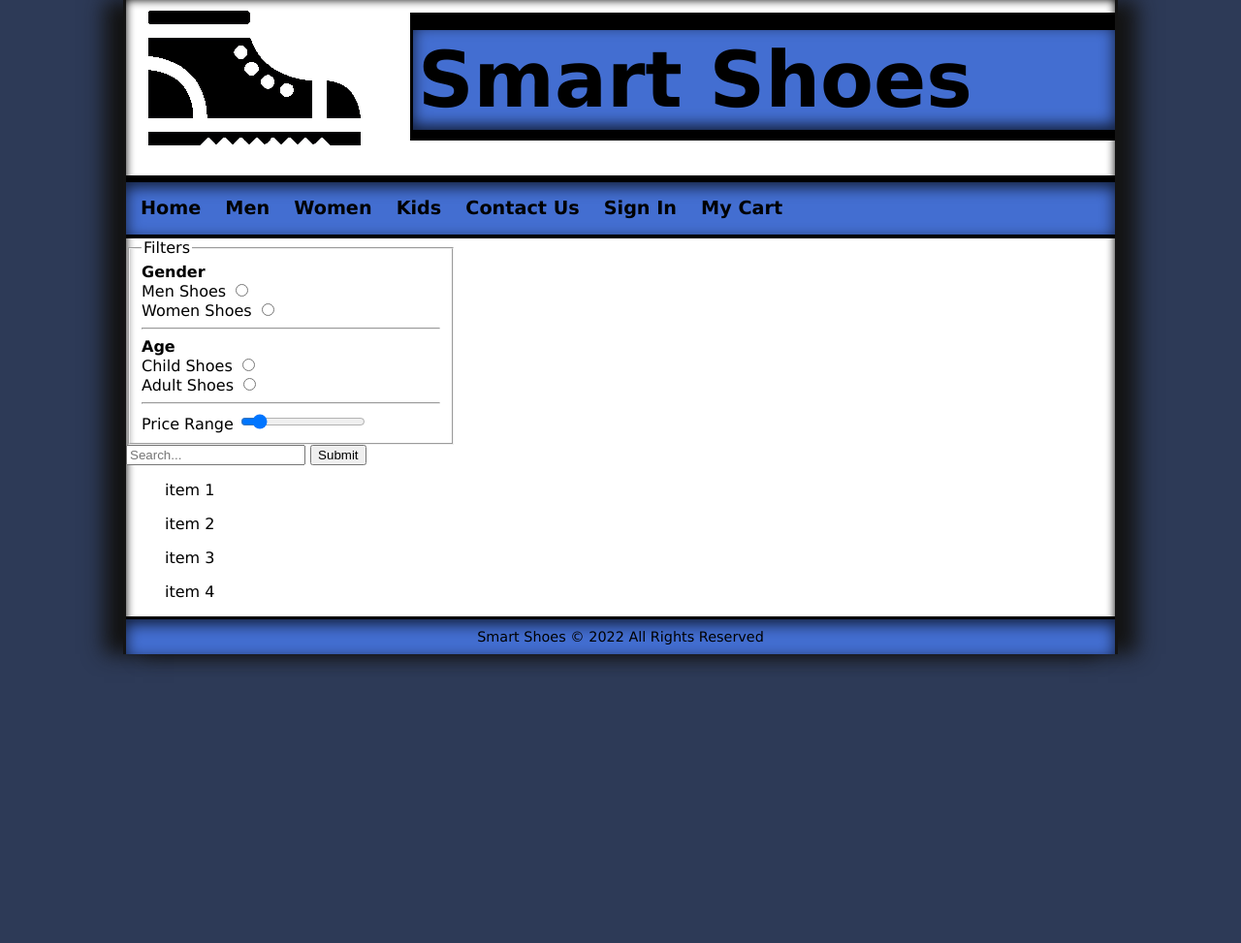
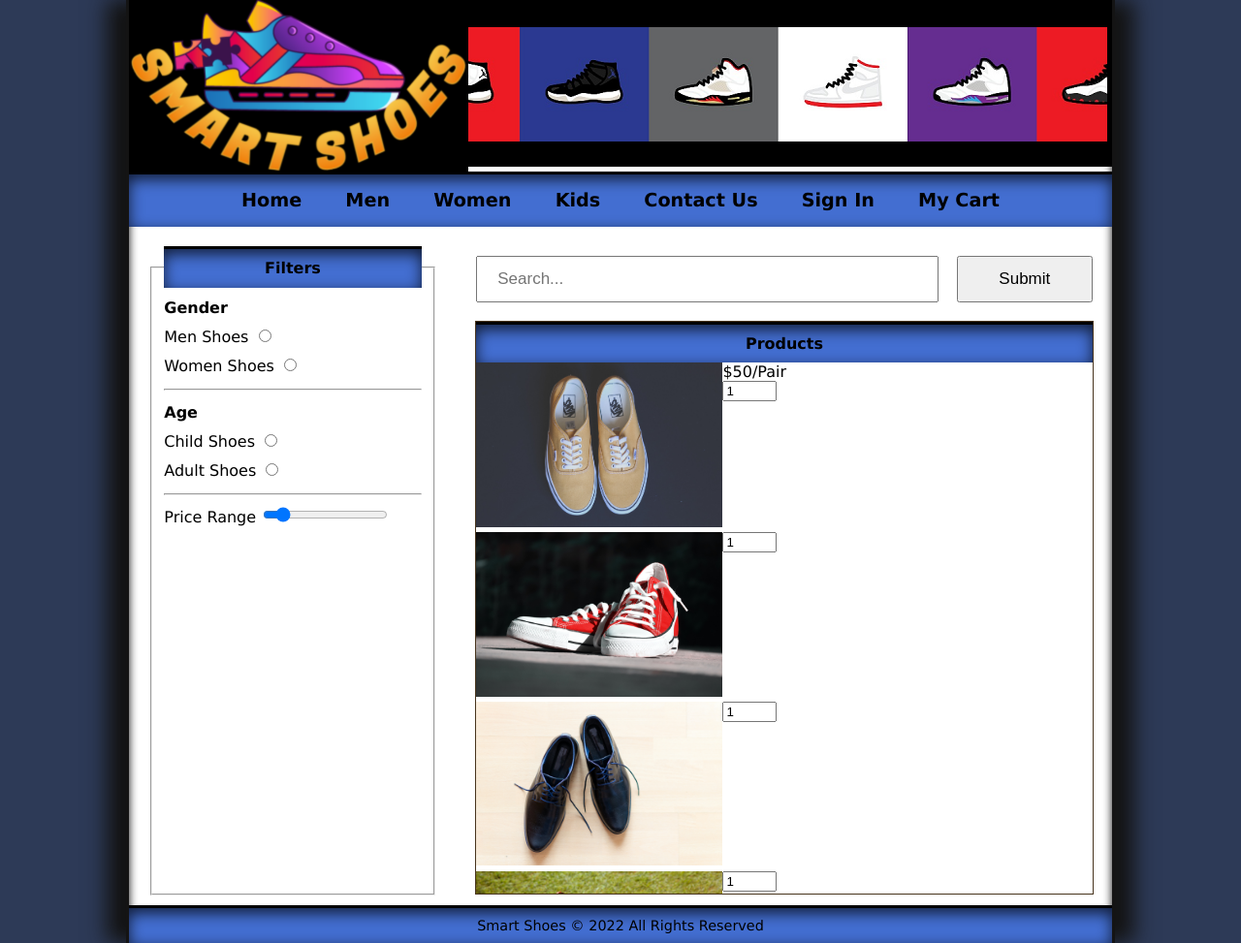
Before and after one commit to LoFonWorks/Smart-Shoes, a PHP site: page /searchPage.html in a window 1280 px wide. Shown: the whole page at 97% size. Before the commit the page ends 689 px from the top, so only its background shows below. Run offline with PHP 8.4, Linux system fonts and the light colour scheme.

Commit message:
Add files via upload

```diff
--- a/searchPage.css
+++ b/searchPage.css
@@ -6,8 +6,31 @@
     Filename: seachPage.css
 */
 
+/*Initial Settings*/
+article, aside, figcaption, figure,
+footer, header, main, nav, section {
+   display: block;
+}
+
+address, article, aside, blockquote, body, cite,
+div, dl, dt, dd, em, figcaption, figure, footer,
+h1, h2, h3, h4, h5, h6, header, html, img,
+li, main, nav, ol, p, section, span, ul {
+   margin: 0;
+   padding: 0;
+   border: 0;
+   font-size: 100%;
+   vertical-align: baseline;
+   background: transparent;
+   -webkit-box-sizing: border-box;
+   -moz-box-sizing: border-box;
+   box-sizing: border-box;
+}
+
+/*Specialized Formating*/
 html {
     background-color: rgb(45, 58, 87);
+    height: 100%;
 }
 
 body {
@@ -24,66 +47,92 @@ body {
     width: 100%;
 }
 
+/*
 header {
     border-bottom: 1px solid rgb(0, 0, 0);
 }
+*/
 
-body header section h1 {
-	float: right;
-    width: 70%;
-    font-size: 5em;
-    background-color: rgb(67, 110, 209);
-    margin: 0;
-    margin-top: 13px;
-    padding: 5px;
+#logoimg
+{
+    float: left;
+}
+
+header h6 {
+    width: 100%;
+    font-size: 6em;
+    background-image: url("shoe2.png");
+    padding: 8px;
     border-top: 5mm solid black;
-    box-shadow: inset 0 -5px 15px 0px rgba(0, 0, 0, 0.75);
-    border-bottom: 3mm solid black;
+    box-shadow: inset  -5px 10px 0px rgb(0, 0, 0);
+    border-bottom: 7mm solid black;
     border-left: 1mm solid black;
+    color: rgba(0, 0, 0, 0);
 }
 
 header nav ul {
-    background-color: rgb(67, 110, 209);
+    background-color: rgb(67,110,209);
     list-style-type: none;
     margin: 0;
     padding: 5px;
-    border-top: 2mm solid black;
+    border-top: 1mm solid black;
     box-shadow: inset 0 5px 15px 0px rgba(0, 0, 0, 0.75);
-    border-bottom: 1mm solid black;
+    text-align: center;
+    width: 100%;
+    overflow: auto;
+
 }
-
 header nav ul li {
     font-size: 1.2em;
     line-height: 2.3em;
     display: inline;
     height: 2.3em;
-    padding: 0 10px;
+    padding: 0px 15px 0px 15px;
 }
-
 header nav ul li a {
     font-weight: bold;
     color: black;
-    width: 100%;
     text-decoration: none;
+    padding: 5px;
+    width: 12.5%;
+    text-align: center;
+
 }
-
 header nav ul li a:hover {
-    color: red;
-    text-decoration: underline;
+    background-color: #f62f5e;
+    color:#fff;
+    text-decoration: none;
+    border-radius: 30px;
 }
-
-footer {
-    border-top: 1mm solid black;
-    box-shadow: inset 0 5px 15px 0px rgba(0, 0, 0, 0.75);
-	background-color: rgb(67, 110, 209);
-	font-size: 0.9em;
-	padding: 10px 0px;
-	text-align: center;
+header nav ul li a:active {
+    background-color: rgb(168, 207, 95);
+    text-decoration: none;
 }
 
 fieldset
 {
-    min-height: 100%;
+    height: 650px;
+    line-height: 30px;
+}
+
+fieldset legend
+{
+    text-align: center;
+    background: rgb(67, 110, 209);
+    border-top: 1mm solid black;
+    box-shadow: inset 0 5px 15px 0px rgba(0, 0, 0, 0.75);
+    padding: 10px 0px;
+    width: 100%;
+    font-weight: bold;
+    line-height: 20px;
+}
+
+div[class^="col-"]
+{
+   padding: 2%;
+   box-sizing: border-box;
+   height: 700px;
+   float:left;
 }
 
 div.col-1-3
@@ -95,3 +144,70 @@ div.col-2-3
 {
    width: 66.67%;
 }
+
+.searchbar input {
+    float: none;
+    width: 75%;
+    display: block;
+    padding: 12px 20px;
+    box-sizing: border-box;
+    font-size: 1.0625em;
+    margin-top: 10px;
+}
+
+.searchbar button {
+    float: right;
+    width: 22%;
+    padding: 12px 10px;
+    margin-top: -48px;
+    font-size: 1.0625em;
+    cursor: pointer;
+}
+
+.searchResults
+{
+    position: relative;
+    height: 590px;
+    overflow: auto;
+    margin-top: 20px;
+    outline-width: 1px;
+    outline-style: solid;
+    outline-color: rgb(71, 52, 29);
+}
+
+.searchResults h1
+{
+    text-align: center;
+    background: rgb(67, 110, 209);
+    border-top: 1mm solid black;
+    box-shadow: inset 0 5px 15px 0px rgba(0, 0, 0, 0.75);
+    padding: 10px 0px;
+    position: sticky;
+    top: 0;
+}
+
+div[class^="item"]
+{
+    height: 175px;
+}
+
+div[class^="item"] img
+{
+    float: left;
+    width: 40%;
+}
+
+div[class^="item"] div
+{
+    width: 60%;
+}
+
+footer {
+    clear: both;
+    border-top: 1mm solid black;
+    box-shadow: inset 0 5px 15px 0px rgba(0, 0, 0, 0.75);
+	background-color: rgb(67, 110, 209);
+	font-size: 0.9em;
+	padding: 10px 0px;
+    text-align: center;
+}
--- a/searchPage.html
+++ b/searchPage.html
@@ -17,10 +17,10 @@
 
     <body>
         <header>
-            <section>
-                <a href="home.html"><img src="smart_shoes.png" alt="Smart Shoes" id="logoimg"/></a>
-                <h1>Smart Shoes</h1>
-            </section>
+            <a href="home.html"><img src="shoe.png" alt="Smart Shoes" id="logoimg"/></a>
+            <h6>
+            ..
+            </h6>
             <nav>
                 <ul>
                     <li><a href="home.html">Home</a></li>
@@ -29,7 +29,7 @@
                     <li><a href="searchPage.html">Kids</a></li>
                     <li><a href="#">Contact Us</a></li>
                     <li><a href="#">Sign In</a></li>
-                    <li><a href="#">My Cart</a></li>
+                    <li><a href="paymentPage.html">My Cart</a></li>
                 </ul>
             </nav>
         </header>
@@ -65,6 +65,7 @@
                     </div>
                 </fieldset>
             </div>
+
             <div class="col-2-3">
                 <div class="searchbar">
                     <input type="text" placeholder="Search..." name="search">
@@ -72,16 +73,35 @@
                 </div>
 
                 <div class="searchResults">
-                    <ul>
-                        <p>item 1</p>
-                        <p>item 2</p>
-                        <p>item 3</p>
-                        <p>item 4</p>
-                    </ul>
+                    <h1>Products</h1>
+                    <div class="item1">
+                        <img src="popular1.jpg"/>
+                        <div>
+                            <p>$50/Pair</p>
+                            <input id="item1Quanity" type="number" value="1"  min="1" max="10"/>
+                        </div>
+                    </div>
+                    <div class="item2">
+                        <img src="popular2.jpg"/>
+                        <div>
+                            <input id="item2Quanity" type="number" value="1"  min="1" max="10"/>
+                        </div>
+                    </div>
+                    <div class="item3">
+                        <img src="popular3.jpg"/>
+                        <div>
+                            <input id="item3Quanity" type="number" value="1"  min="1" max="10"/>
+                        </div>
+                    </div>
+                    <div class="item4">
+                        <img src="popular4.jpg"/>
+                        <div>
+                            <input id="item4Quanity" type="number" value="1"  min="1" max="10"/>
+                        </div>
+                    </div>
                 </div>
             </div>
         </div>
-
 
         <footer>
             Smart Shoes &copy; 2022 All Rights Reserved
```
